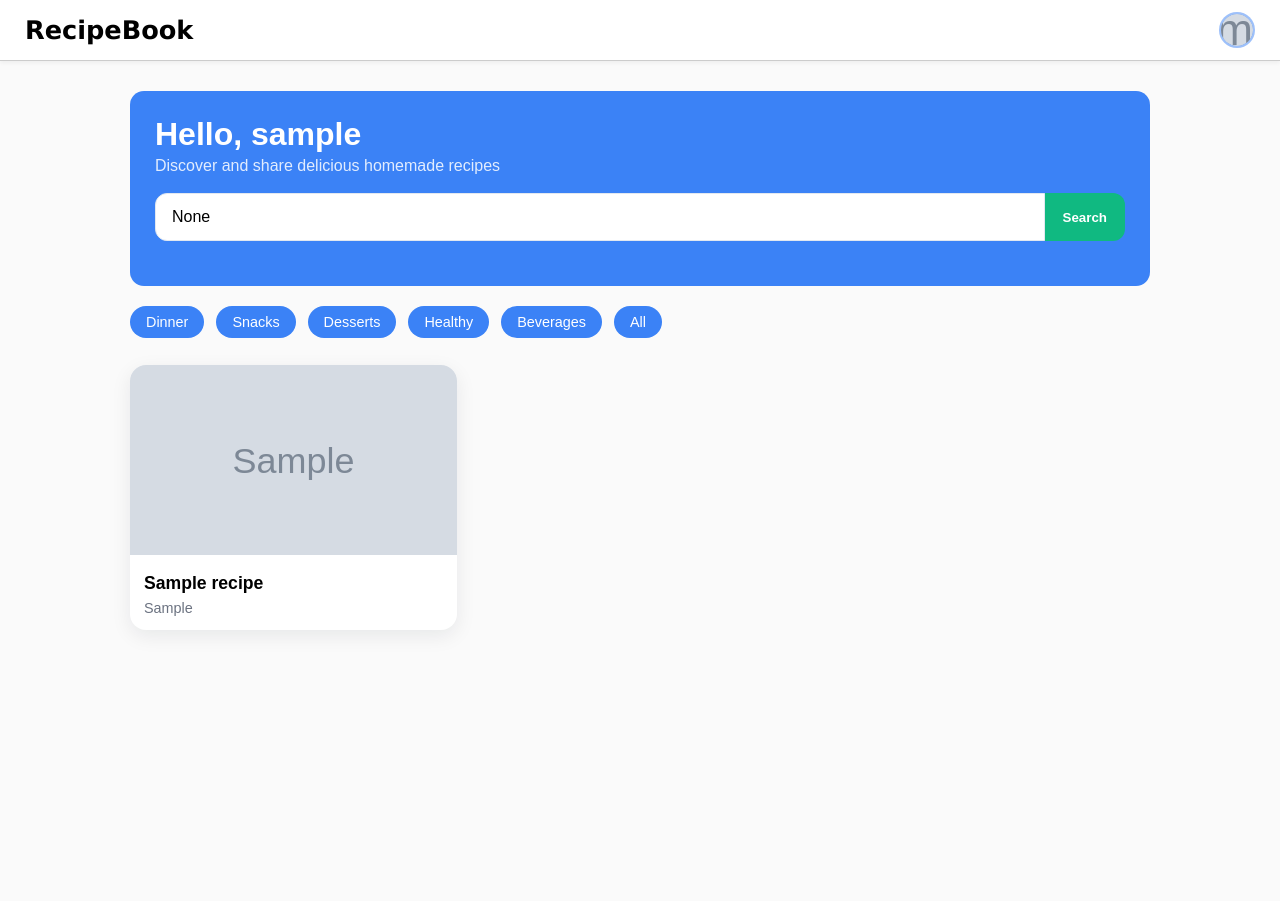
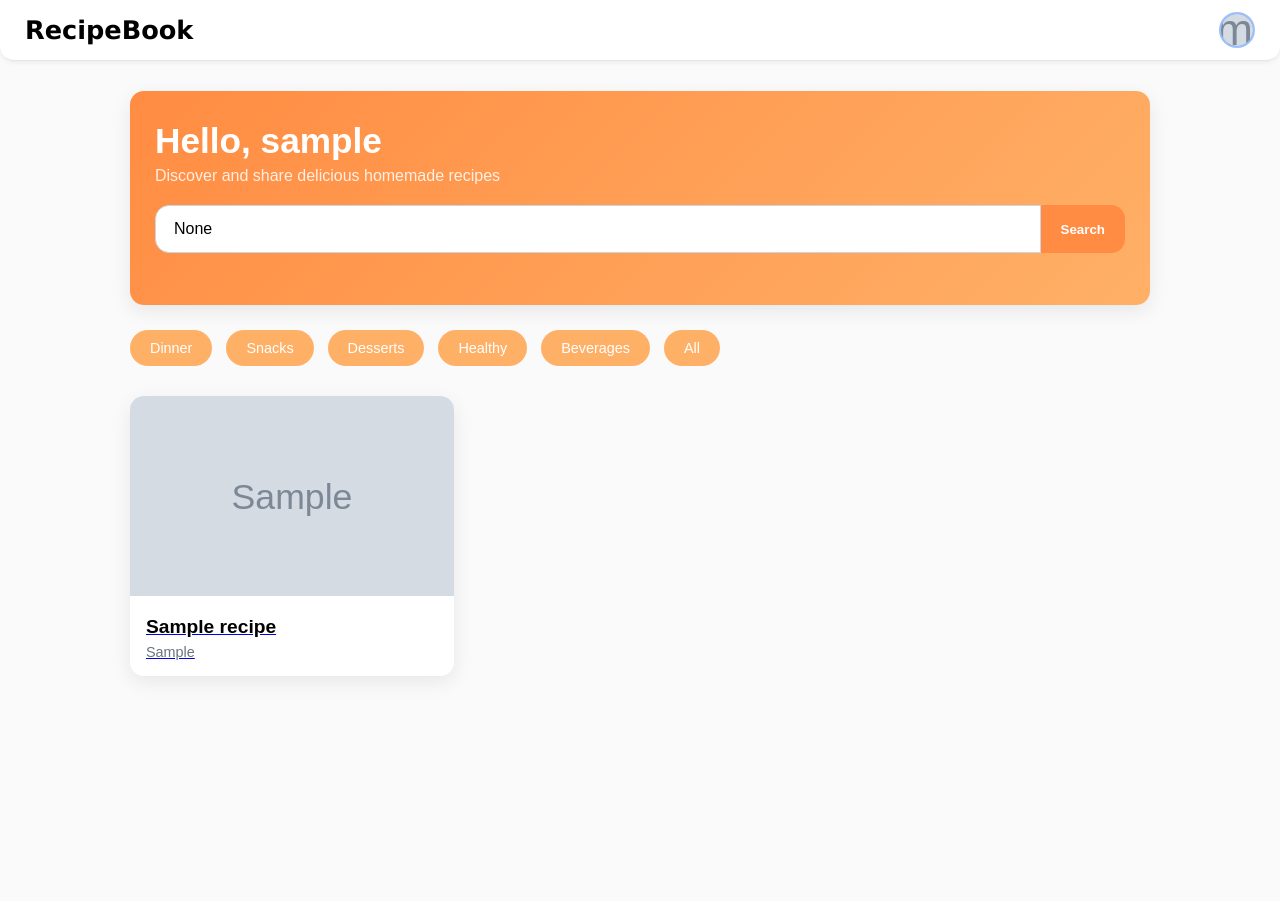
Before and after one commit to shreya-kindalkar/recipe-book, a Django app: page /dashboard/ in a window 1280 px wide. Run offline with Django 5.2, Linux system fonts and the light colour scheme; a user stored in the database is signed in; tables that the repository leaves empty hold one stand-in row (values such as "Sample post"); grey boxes marked "Sample" are stand-in pictures.

Commit message:
modified views.py

```diff
--- a/core/static/app.css
+++ b/core/static/app.css
@@ -2,6 +2,33 @@
     margin: 0;
     padding: 0;
     box-sizing: border-box;
+}
+
+:root {
+    --bg-color: #f0fff4;
+    --text-color: #1a202c;
+    --navbar-bg: #3ebd93;
+    --link-color: #2c7a7b;
+    --card-bg: #ffffff;
+    --accent-color: #ff8c42;
+    --accent-color-2: #ffb067;
+    --muted: #6b7280;
+    --input-border: #cbd5e1;
+    --shadow: 0 6px 20px rgba(0,0,0,0.08);
+    --radius: 14px;
+}
+
+
+[data-theme="dark"] {
+    --bg-color: #111827;
+    --text-color: #f3f4f6;
+    --navbar-bg: #059669;
+    --link-color: #d1fae5;
+    --card-bg: #1f2937;
+    --accent-color:#ff8c42 ;
+    --accent-color-2: #ffb067;;
+    --muted: #a1a1aa;
+    --input-border: #374151;
 }
 
 body {
@@ -17,34 +44,6 @@ body {
     padding: 40px 20px;
 }
 
-:root {
-    --bg-color: #f5f7fa;
-    --text-color: #1e293b;
-    --navbar-bg: #34d399;
-    --link-color: #065f46;
-    --card-bg: #ffffff;
-    --accent-color: #10b981;
-    --accent-color-2: #3b82f6;
-    --muted: #6b7280;
-    --input-border: #e2e8f0;
-    --shadow: 0 6px 20px rgba(16,24,40,0.08);
-    --radius: 12px;
-}
-
-[data-theme="dark"] {
-    --bg-color: #111827;
-    --text-color: #f3f4f6;
-    --navbar-bg: #059669;
-    --link-color: #d1fae5;
-    --card-bg: #1f2937;
-    --accent-color: #34d399;
-    --accent-color-2: #3b82f6;
-    --muted: #a1a1aa;
-    --input-border: #374151;
-}
-a{
-    text-decoration: none;
-}
 .navbar {
     position: sticky;
     display: flex;
@@ -52,22 +51,23 @@ a{
     align-items: center;
     padding: 15px 30px;
     background-color: var(--navbar-bg);
-    backdrop-filter: blur(10px);
-    border-bottom: 1px solid rgba(0,0,0,0.2);
+    backdrop-filter: blur(12px);
+    border-bottom: 1px solid rgba(0,0,0,0.1);
     top: 0;
     z-index: 10;
+    border-radius: 0 0 var(--radius) var(--radius);
+    box-shadow: var(--shadow);
 }
 
 .navbar .title {
     font-size: 22px;
-    font-weight: 400;
+    font-weight: 500;
     color: var(--text-color);
     font-family: Verdana, Geneva, Tahoma, sans-serif;
 }
 
 .navbar a {
     margin-left: 25px;
-    text-decoration: none;
     color: var(--link-color);
     font-weight: 500;
     transition: 0.2s ease;
@@ -106,78 +100,79 @@ a{
 }
 
 .hero-box {
-    background-color: var(--accent-color-2);
+    background: linear-gradient(135deg, var(--accent-color), var(--accent-color-2));
     color: white;
-    padding: 25px;
-    border-radius: 14px;
-    margin-bottom: 20px;
+    padding: 30px 25px;
+    border-radius: var(--radius);
+    margin-bottom: 25px;
+    box-shadow: var(--shadow);
 }
 
 .hero-box h2 {
-    font-size: 2rem;
+    font-size: 2.2rem;
     font-weight: 700;
 }
 
 .hero-sub {
     color: rgba(255,255,255,0.85);
-    margin-top: 4px;
-    margin-bottom: 18px;
+    margin-top: 6px;
+    margin-bottom: 20px;
 }
 
 .search-wrapper {
     display: flex;
     width: 100%;
-    margin-bottom: 20px;
+    margin-bottom: 22px;
 }
 
 .search-wrapper input {
     flex: 1;
-    padding: 14px 16px;
-    border-radius: 12px 0 0 12px;
+    padding: 14px 18px;
+    border-radius: var(--radius) 0 0 var(--radius);
     border: 1px solid var(--input-border);
     background: var(--card-bg);
     outline: none;
     font-size: 1rem;
-    transition: 0.2s;
+    transition: 0.2s ease;
 }
 
 .search-wrapper input:focus {
     border-color: var(--accent-color);
-    box-shadow: 0 3px 10px rgba(16,185,129,0.2);
+    box-shadow: 0 3px 12px rgba(52,211,153,0.2);
 }
 
 .search-wrapper button {
-    padding: 14px 18px;
+    padding: 14px 20px;
     border: none;
     background: var(--accent-color);
     color: white;
-    border-radius: 0 12px 12px 0;
+    border-radius: 0 var(--radius) var(--radius) 0;
     cursor: pointer;
     font-weight: 600;
     transition: 0.2s;
 }
 
 .search-wrapper button:hover {
-    background: var(--accent-color-2);
+    background-color: var(--accent-color-2);
 }
 
 .categories-scroll {
     display: flex;
-    gap: 12px;
+    gap: 14px;
     overflow-x: auto;
     padding-bottom: 5px;
-    margin-bottom: 22px;
+    margin-bottom: 25px;
 }
 
 .cat-btn {
-    padding: 8px 16px;
+    padding: 10px 20px;
     background-color: var(--accent-color-2);
     color: white;
-    border-radius: 20px;
+    border-radius: 30px;
     font-size: 0.9rem;
     cursor: pointer;
     white-space: nowrap;
-    transition: 0.2s;
+    transition: 0.3s;
     text-decoration: none;
 }
 
@@ -187,37 +182,37 @@ a{
 
 .recipe-grid {
     display: grid;
-    gap: 20px;
-    grid-template-columns: repeat(auto-fill, minmax(250px, 1fr));
+    gap: 24px;
+    grid-template-columns: repeat(auto-fill, minmax(260px, 1fr));
 }
 
 .recipe-card {
     background-color: var(--card-bg);
     color: var(--text-color);
-    border-radius: 16px;
+    border-radius: var(--radius);
     overflow: hidden;
     box-shadow: var(--shadow);
     cursor: pointer;
-    transition: transform 0.25s, box-shadow 0.25s;
+    transition: transform 0.3s, box-shadow 0.3s;
 }
 
 .recipe-card:hover {
-    transform: translateY(-5px);
-    box-shadow: 0 8px 22px rgba(0,0,0,0.12);
+    transform: translateY(-6px);
+    box-shadow: 0 12px 28px rgba(0,0,0,0.12);
 }
 
 .recipe-card img {
     width: 100%;
-    height: 190px;
+    height: 200px;
     object-fit: cover;
 }
 
 .recipe-info {
-    padding: 14px;
+    padding: 16px;
 }
 
 .recipe-info h3 {
-    font-size: 1.1rem;
+    font-size: 1.2rem;
     font-weight: 600;
     margin-bottom: 6px;
 }
--- a/core/views.py
+++ b/core/views.py
@@ -139,6 +139,7 @@ def add_profile(request):
         request.user.first_name = name
         request.user.email = email
         request.user.save()
+        profile.name= name
 
         profile.phone = phone
         profile.bio = bio
@@ -149,4 +150,4 @@ def add_profile(request):
 
         return redirect('dashboard')
 
-    return render(request, 'core/add_profile.html')
+    return render(request, 'core/add_profile.html', {'profile': profile})
```
Also changed, not shown: other parts of core/static/app.css (+90 -133 lines).
